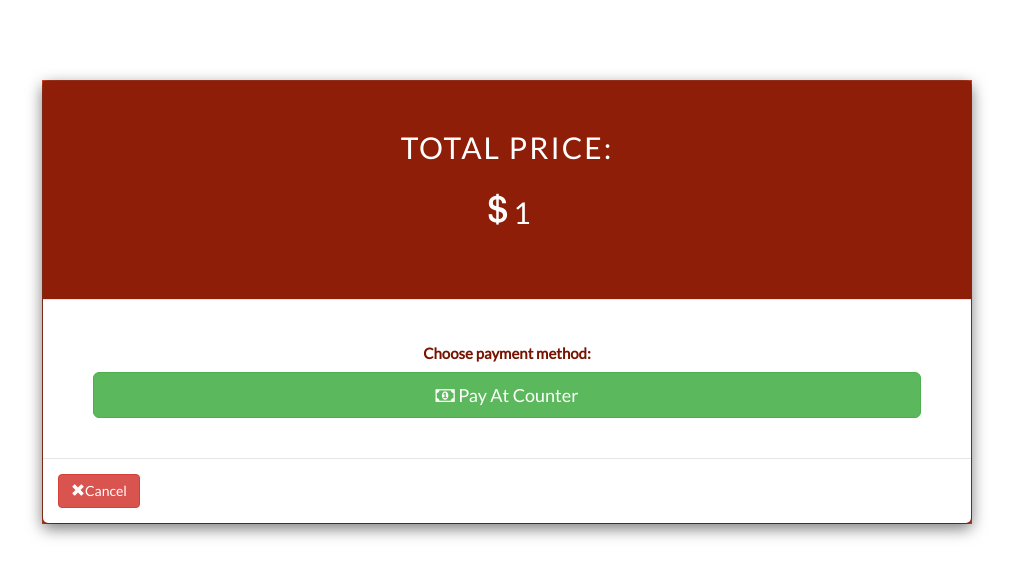
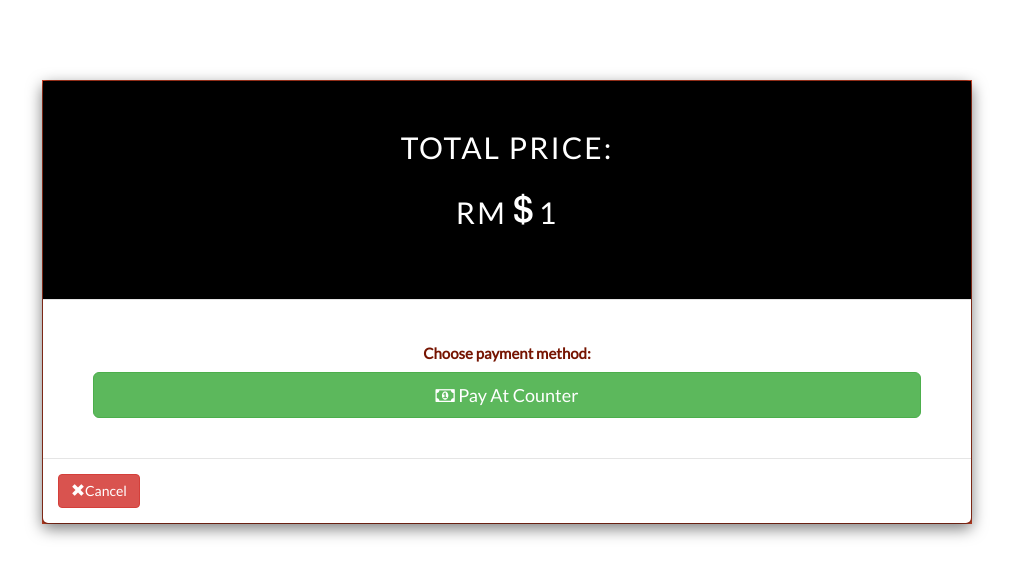
Before and after one commit to n-ayra/webdev_project, a PHP site: page /payment.php?NAME=1 in a window 1280 px wide. Shown: the top 564 px of the page, without its empty margins (133-1146 px from the left). Run offline with PHP 8.4, Linux system fonts and the light colour scheme; some libraries are stand-ins or nearby versions.

Commit message:
change color and add currency RM

```diff
--- a/payment.php
+++ b/payment.php
@@ -90,7 +90,7 @@ $totalPayment = $_GET['NAME'];
     color: #000;
   }
   .modal-header, h4, .close {
-    background-color: #8e1e07;
+    background-color: #000000;
     color: #fff !important;
     text-align: center;
     font-size: 30px;
@@ -183,7 +183,7 @@ $totalPayment = $_GET['NAME'];
       <div class="modal-content">
         <div class="modal-header">
             <h4>TOTAL PRICE:</h4>
-          <h4><span class="	glyphicon glyphicon-usd"></span><?php echo $totalPayment;?></h4>
+          <h4>RM<span class="	glyphicon glyphicon-usd"></span><?php echo $totalPayment;?></h4>
         </div>
         <div class="modal-body">
 
```
